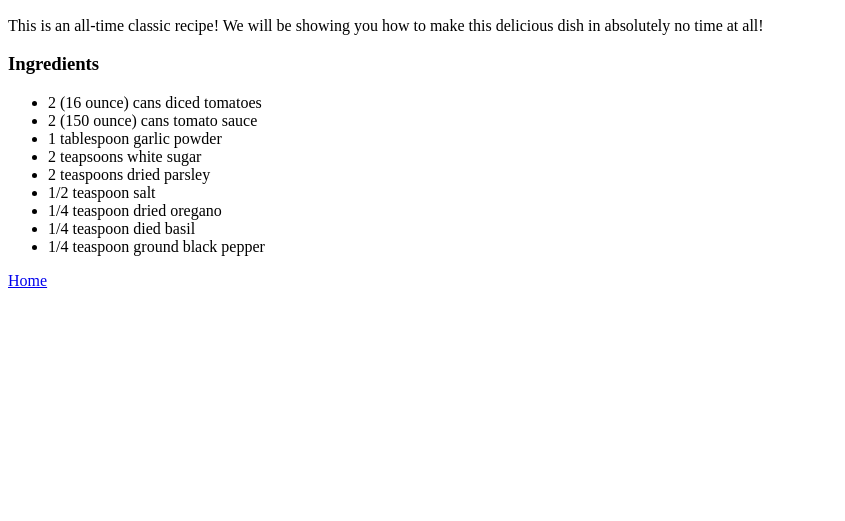
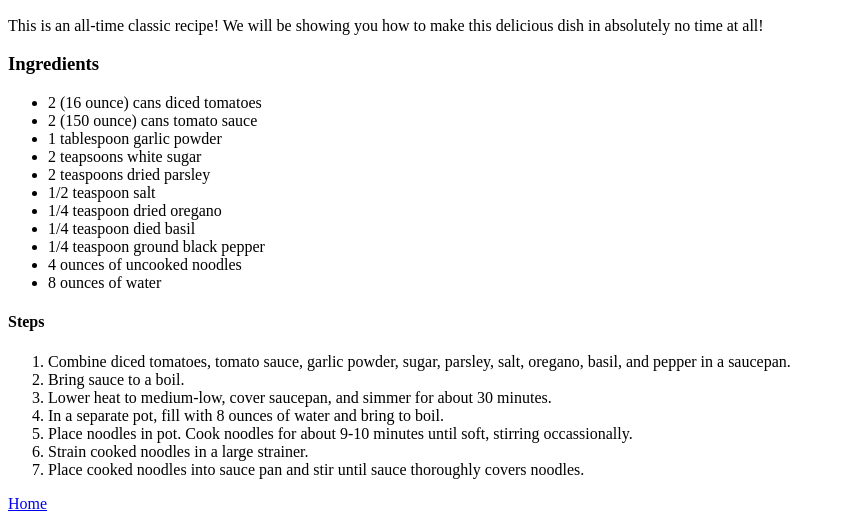
Before and after one commit to Geofu/odin-recipes, a plain HTML site: page recipes/spaghetti.html in a window 1280 px wide. Shown: the part 659-1180 px from the top of the page, without its empty margins (0-845 px from the left). Before the commit the page ends 957 px from the top, so only its background shows below. Drawn offline with Linux system fonts and the light colour scheme.

Commit message:
Added steps spaghetti.html

```diff
--- a/recipes/spaghetti.html
+++ b/recipes/spaghetti.html
@@ -23,6 +23,7 @@
         <h3>Ingredients</h3>
 
         <ul>
+
             <li>2 (16 ounce) cans diced tomatoes</li>
             <li>2 (150 ounce) cans tomato sauce</li>
             <li>1 tablespoon garlic powder</li>
@@ -32,10 +33,25 @@
             <li>1/4 teaspoon dried oregano</li>
             <li>1/4 teaspoon died basil</li>
             <li>1/4 teaspoon ground black pepper</li>
+            <li>4 ounces of uncooked noodles</li>
+            <li>8 ounces of water</li>
+
+        </ul>
+
+        <h4>Steps</h4>
+
+        <ol>
+
+            <li>Combine diced tomatoes, tomato sauce, garlic powder, sugar, parsley, salt, oregano, basil, and pepper in a saucepan.</li>
+            <li>Bring sauce to a boil.</li>
+            <li>Lower heat to medium-low, cover saucepan, and simmer for about 30 minutes.</li>
+            <li>In a separate pot, fill with 8 ounces of water and bring to boil.</li>
+            <li>Place noodles in pot. Cook noodles for about 9-10 minutes until soft, stirring occassionally.</li>
+            <li>Strain cooked noodles in a large strainer.</li>
+            <li>Place cooked noodles into sauce pan and stir until sauce thoroughly covers noodles.</li>
 
 
-
-        </ul>
+        </ol>
 
         <a href="../index.html">Home</a>
 
```
